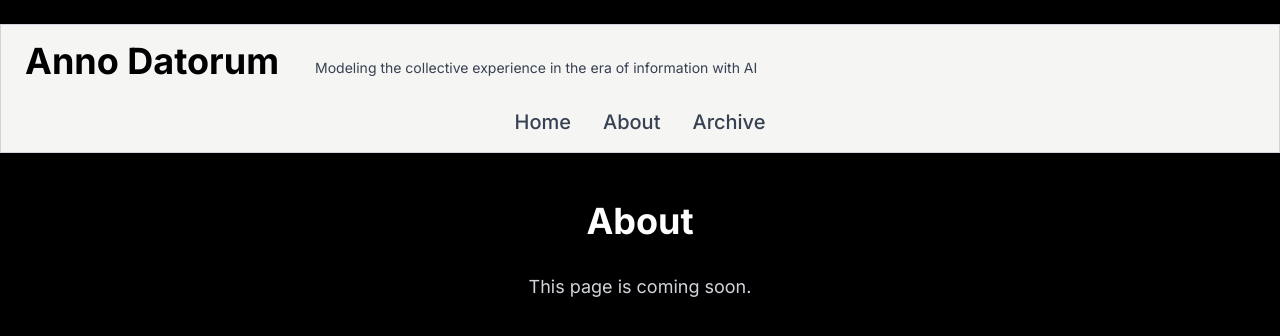
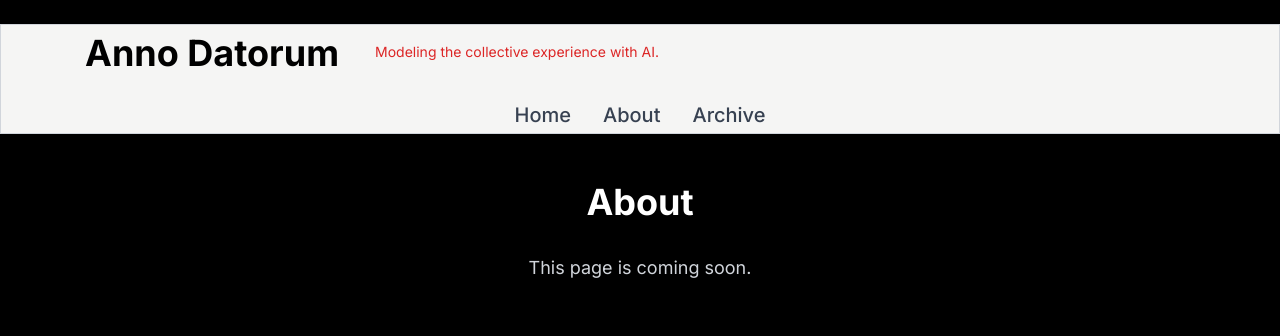
Before and after one commit to twinzies/anno-datorum, a React (Vite) app: page /about in a window 1280 px wide. Shown: the top 336 px of the page. Built offline with nearby package versions, Linux system fonts and the light colour scheme.

Commit message:
Visual edit in Lovable
Edited UI in Lovable

```diff
--- a/src/components/Header.tsx
+++ b/src/components/Header.tsx
@@ -1,42 +1,27 @@
-
-
-
 const Header = () => {
-  return (
-    <div className="pt-6">
+  return <div className="pt-6">
       <header className="w-full bg-stone-100 border border-gray-300 shadow-sm">
-        <div className="max-w-full mx-auto px-6 py-4">
+        <div className="max-w-full py-0 px-[7px] mx-[77px]">
           <div className="flex flex-col">
             <div className="flex items-start space-x-6 mb-4">
               <div className="flex flex-col">
-                <h1 className="text-4xl font-bold text-black font-inter">
+                <h1 className="text-4xl font-bold text-black font-inter my-[8px]">
                   Anno Datorum
                 </h1>
               </div>
-              <div className="bg-stone-100 rounded-lg p-3 mt-1">
-                <p className="text-gray-700 text-sm leading-relaxed whitespace-nowrap">
-                  Modeling the collective experience in the era of information with AI
-                </p>
+              <div className="rounded-lg p-3 mt-1 bg-inherit">
+                <p className="text-sm leading-relaxed whitespace-nowrap text-red-600">Modeling the collective experience with AI.</p>
               </div>
             </div>
             <nav className="flex justify-center">
-              <div className="flex space-x-8 justify-center">
-                <a
-                  href="/"
-                  className="text-gray-700 hover:text-black transition-colors font-medium text-xl"
-                >
+              <div className="flex space-x-8 justify-center px-[97px] mx-0 my-[2px] py-[2px]">
+                <a href="/" className="text-gray-700 hover:text-black transition-colors font-medium text-xl">
                   Home
                 </a>
-                <a
-                  href="/about"
-                  className="text-gray-700 hover:text-black transition-colors font-medium text-xl"
-                >
+                <a href="/about" className="text-gray-700 hover:text-black transition-colors font-medium text-xl">
                   About
                 </a>
-                <a
-                  href="/archive"
-                  className="text-gray-700 hover:text-black transition-colors font-medium text-xl"
-                >
+                <a href="/archive" className="text-gray-700 hover:text-black transition-colors font-medium text-xl">
                   Archive
                 </a>
               </div>
@@ -44,8 +29,6 @@ const Header = () => {
           </div>
         </div>
       </header>
-    </div>
-  );
+    </div>;
 };
-
 export default Header;
```
